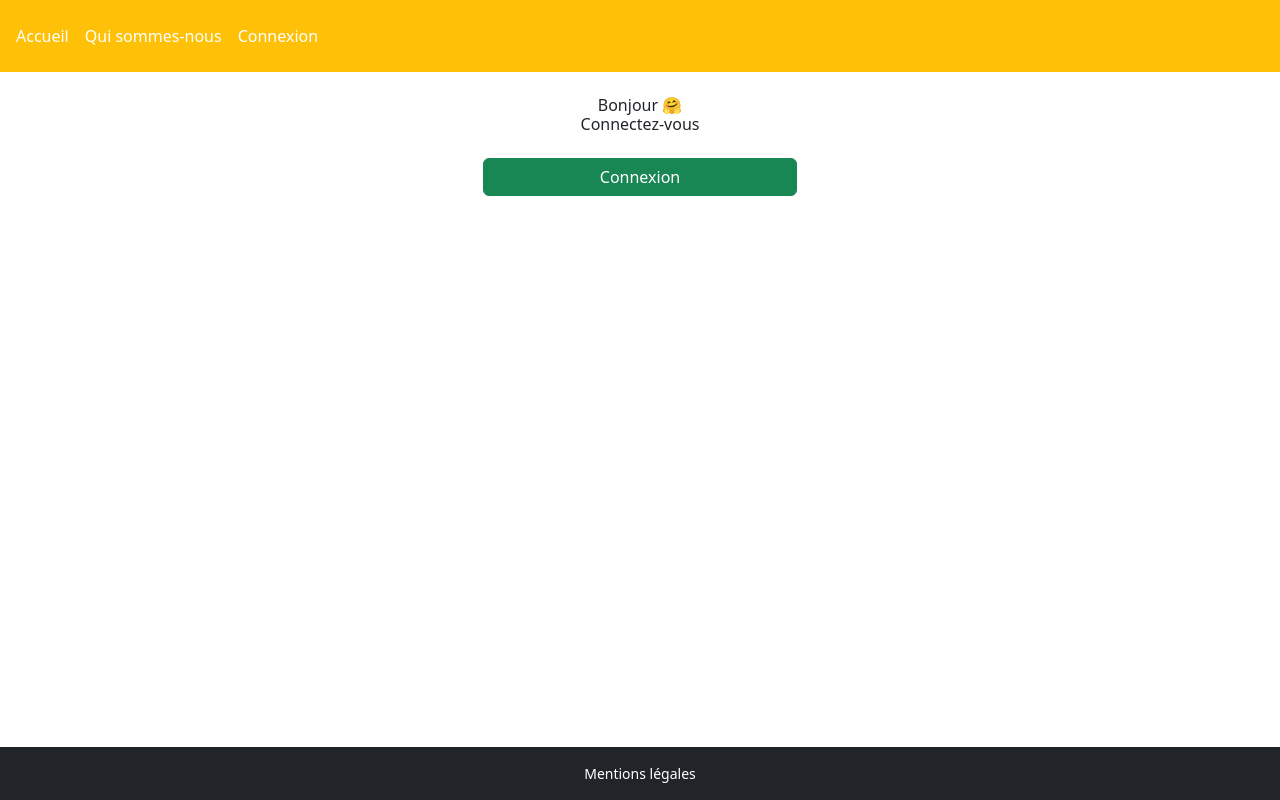
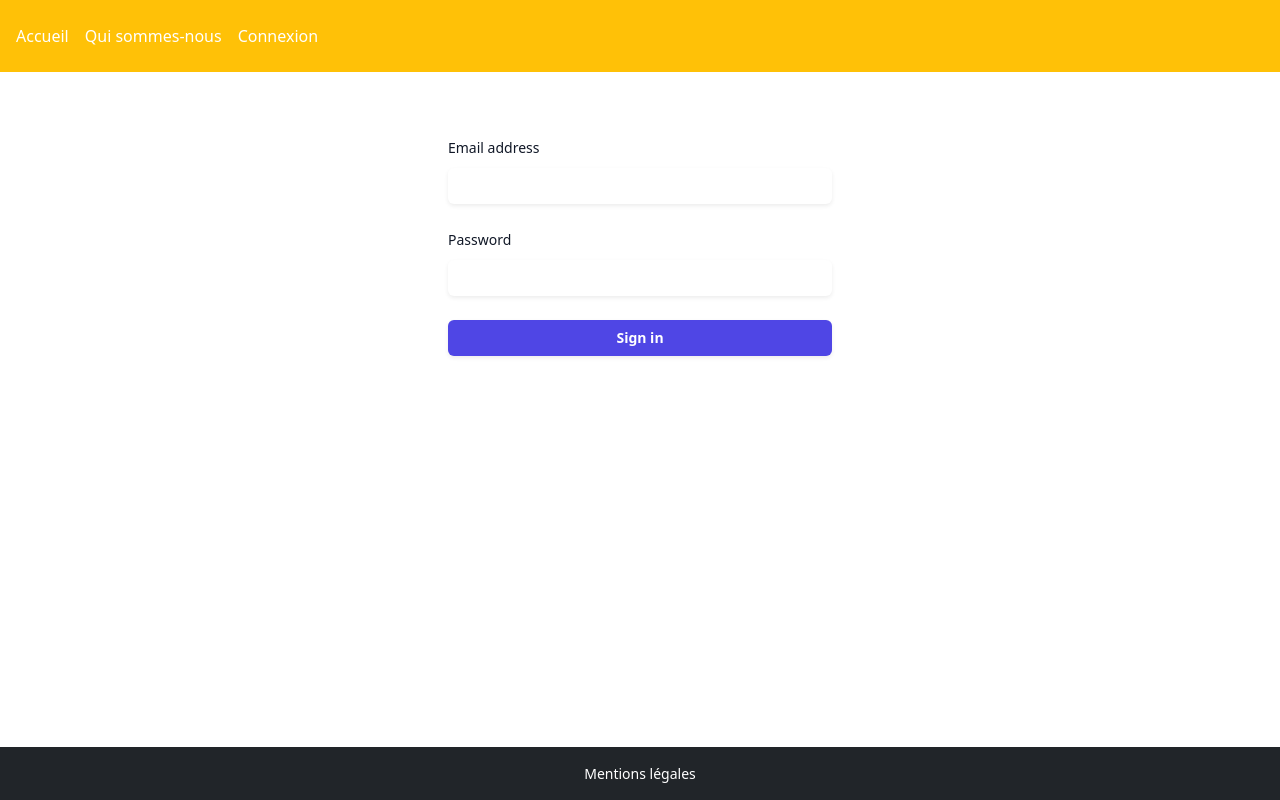
Before and after one commit to DoinaToderici/movies_app, a React (Vite) app: page /login in a window 1280 px wide. Built offline with nearby package versions, Linux system fonts and the light colour scheme; no server answers.

Commit message:
✨ Auth width email/psw in firebase

```diff
--- a/src/components/pages/Connexion.jsx
+++ b/src/components/pages/Connexion.jsx
@@ -1,41 +1,90 @@
 import React, { useContext } from "react";
 import { LoginContext } from "../../context/LoginContext";
-import { signInWithPopup, GoogleAuthProvider } from "firebase/auth";
-import { auth, provider } from "../../config";
+import {
+  createUserWithEmailAndPassword,
+  signInWithEmailAndPassword,
+} from "firebase/auth";
+
 import { useNavigate } from "react-router-dom";
+import { auth } from "../../firebaseConfig";
 
 export default function Connexion() {
   const { login } = useContext(LoginContext);
   const navigation = useNavigate();
 
-  const googleHandler = async () => {
-    provider.setCustomParameters({ prompt: "select_account" });
-    signInWithPopup(auth, provider)
-      .then((result) => {
-        const credential = GoogleAuthProvider.credentialFromResult(result);
-        const token = credential.accessToken;
-        const user = result.user;
-        login(user);
+  const register = (email, password) => {
+    return createUserWithEmailAndPassword(auth, email, password)
+      .then((userCredential) => {
+        let user = userCredential.user;
         navigation("/");
       })
       .catch((error) => {
-        const errorCode = error.code;
-        const errorMessage = error.message;
-        const email = error.email;
-        const credential = GoogleAuthProvider.credentialFromError(error);
+        let errorCode = error.code;
+        let errorMessage = error.message;
       });
   };
 
   return (
-    <div className="text-center">
-      <h1>Bonjour 🤗</h1>
-      <h3>Connectez-vous</h3>
-      <button
-        className="btn btn-success col-3 mx-auto mt-4"
-        onClick={googleHandler}
-      >
-        Connexion
-      </button>
+    <div className="mt-10 sm:mx-auto sm:w-full sm:max-w-sm">
+      <form className="space-y-6" onSubmit={() => register()}>
+        <div>
+          <label
+            htmlFor="email"
+            className="block text-sm font-medium leading-6 text-gray-900"
+          >
+            Email address
+          </label>
+          <div className="mt-2">
+            <input
+              id="email"
+              name="email"
+              type="email"
+              autoComplete="email"
+              required
+              className="block w-full rounded-md border-0 py-1.5 text-gray-900 shadow-sm ring-1 ring-inset ring-gray-300 placeholder:text-gray-400 focus:ring-2 focus:ring-inset focus:ring-indigo-600 sm:text-sm sm:leading-6"
+            />
+          </div>
+        </div>
+
+        <div>
+          <div className="flex items-center justify-between">
+            <label
+              htmlFor="password"
+              className="block text-sm font-medium leading-6 text-gray-900"
+            >
+              Password
+            </label>
+          </div>
+          <div className="mt-2">
+            <input
+              id="password"
+              name="password"
+              type="password"
+              autoComplete="current-password"
+              required
+              className="block w-full rounded-md border-0 py-1.5 text-gray-900 shadow-sm ring-1 ring-inset ring-gray-300 placeholder:text-gray-400 focus:ring-2 focus:ring-inset focus:ring-indigo-600 sm:text-sm sm:leading-6"
+            />
+          </div>
+        </div>
+
+        <div>
+          <button
+            type="submit"
+            className="flex w-full justify-center rounded-md bg-indigo-600 px-3 py-1.5 text-sm font-semibold leading-6 text-white shadow-sm hover:bg-indigo-500 focus-visible:outline focus-visible:outline-2 focus-visible:outline-offset-2 focus-visible:outline-indigo-600"
+          >
+            Sign in
+          </button>
+        </div>
+      </form>
     </div>
   );
 }
+
+{
+  /* <button
+  className="btn btn-success col-3 mx-auto mt-4"
+  onClick={googleHandler}
+>
+  Connexion
+</button> */
+}
--- a/src/components/pages/Movie.jsx
+++ b/src/components/pages/Movie.jsx
@@ -1,5 +1,5 @@
 import React, { useEffect, useState } from "react";
-import { db } from "../../config";
+import { db } from "../../firebaseConfig";
 import { doc, getDoc } from "firebase/firestore";
 import { Link, useParams } from "react-router-dom";
 
--- a/src/components/reusable/AddNewMovie.jsx
+++ b/src/components/reusable/AddNewMovie.jsx
@@ -1,5 +1,5 @@
 import React, { useContext } from "react";
-import { db } from "../../config"; // update with your path to firestore config
+import { db } from "../../firebaseConfig"; // update with your path to firestore config
 import { collection, addDoc } from "firebase/firestore";
 import { LoginContext } from "../../context/LoginContext";
 import FormMovie from "./FormMovie";
--- a/src/components/reusable/ListMovie.jsx
+++ b/src/components/reusable/ListMovie.jsx
@@ -1,6 +1,6 @@
 import React, { useEffect, useContext, useState } from "react";
 import { LoginContext } from "../../context/LoginContext";
-import { db } from "../../config"; // update with your path to firestore config
+import { db } from "../../firebaseConfig"; // update with your path to firestore config
 import {
   collection,
   getDocs,
--- a/src/config.js
+++ b/src/firebaseConfig.js
@@ -13,5 +13,6 @@
 
 const app = initializeApp(firebaseConfig);
 export const db = getFirestore(app);
-export const auth = getAuth();
+export const auth = getAuth(app);
+
 export const provider = new GoogleAuthProvider();
```
